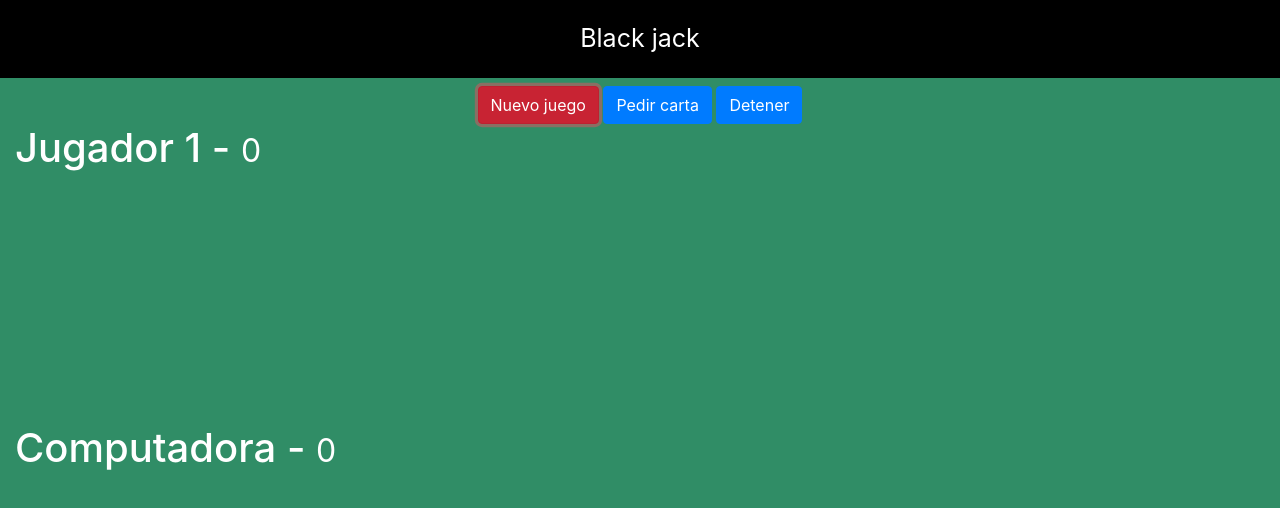
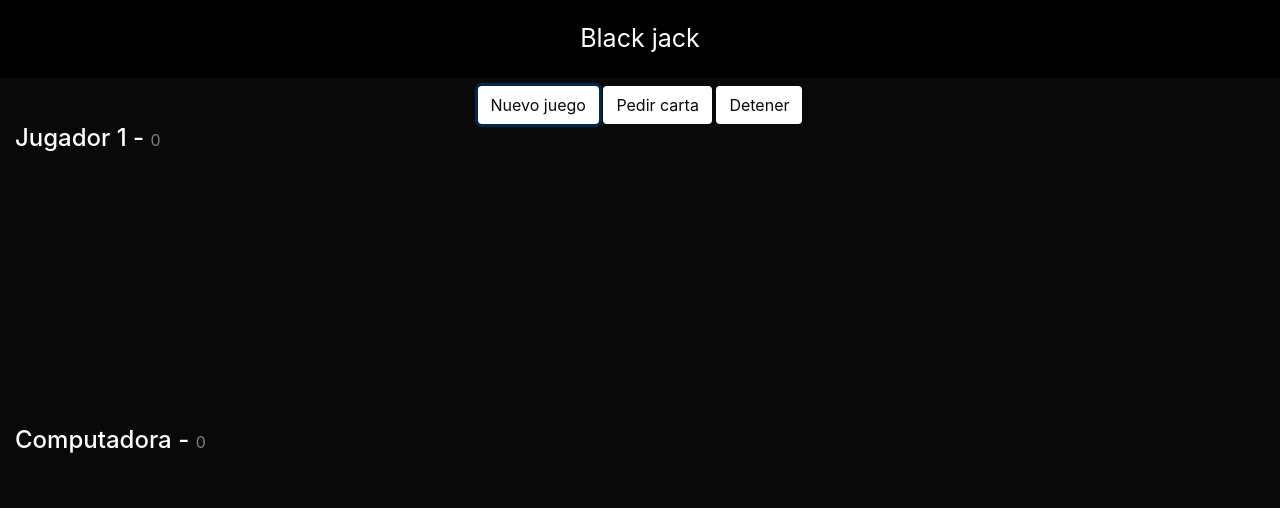
Before and after one commit to SusanaLab/Black-Jack, a plain HTML site: page index.html in a window 1280 px wide. Both pictures are taken after a click on the button "Nuevo juego". Drawn offline with nearby package versions, Linux system fonts and the light colour scheme.

Commit message:
estilos actualizados

```diff
--- a/css/styles.css
+++ b/css/styles.css
@@ -1,23 +1,51 @@
-html, body{
-margin:0px;
-background-color: #308d66;
-color: white;
+html, body {
+    margin: 0px;
+    background-color: #090909;
+    color: white;
 }
 
-.titulo{
-    text-align:center;
-    background-color:black;
+
+.titulo {
+    text-align: center;
+    background-color: black;
     color: white;
-    padding:20px;
+    padding: 20px;
     font-size: 25px;
 }
+
 .carta {
-  position: relative;
+    position: relative;
     width: 150px;
-    left:100px;
-    margin-left: -95;
+    left: 100px;
+    margin-left: -75px;
+}
 
+#computadora-cartas, #jugador-cartas {
+    height: 240px;
 }
-#computadora-cartas, #jugador-cartas{
-    height:220px;
+.contenedor-cartas {
+    display: flex;
+    justify-content: space-around;
+    margin-top: 20px;
 }
+.divCartas {
+    height: 240px;
+    display: flex;
+    justify-content: center;
+    align-items: center;
+}
+/* styles.css */
+
+h1 {
+    font-size: 24px;
+    margin-bottom: 10px;
+}
+
+h1 small {
+    font-size: 16px;
+    color: gray;
+}
+.btn{
+    background-color: rgb(255, 255, 255);
+    color: #090909;
+}
--- a/index.html
+++ b/index.html
@@ -3,25 +3,28 @@
 <head>
     <meta charset="UTF-8">
     <meta name="viewport" content="width=device-width, initial-scale=1.0">
+    <link rel="icon" href="card.png" type="image/x-icon">
+
     <title>Black Jack</title>
+
     <link rel="stylesheet" href="https://cdn.jsdelivr.net/npm/bootstrap@4.4.1/dist/css/bootstrap.min.css" integrity="sha384-Vkoo8x4CGsO3+Hhxv8T/Q5PaXtkKtu6ug5TOeNV6gBiFeWPGFN9MuhOf23Q9Ifjh" crossorigin="anonymous">
     <link rel="stylesheet" href="css/styles.css">
 </head>
 <body>
     <header class="titulo">Black jack</header>
     <div class="row mt-2">
-<div class="col text-center">
-<button id="btnNuevo" class="btn btn-danger"> Nuevo juego</button>
-<button id="btnPedir" class="btn btn-primary"> Pedir carta</button>
-<button id="btnDetener" class="btn btn-primary"> Detener </button>
+<div id="divBotones" class="col text-center">
+<button id="btnNuevo" class="btn "> Nuevo juego</button>
+<button id="btnPedir" disabled="disabled" class="btn "> Pedir carta</button>
+<button id="btnDetener" disabled="disabled" class="btn "> Detener </button>
 
 </div>
     </div>
 
 <div class="row container">
     <div class="col">
-        <h1> Jugador 1 - <small id="puntos"> 0 </small></h1>
-        <div id="jugador-cartas">
+        <h1> Jugador 1 - <small> 0 </small></h1>
+        <div id="jugador-cartas" class="divCartas">
      <!--        <img src="assets/cartas/2C.png" class="carta"> -->
         </div>
     </div>
@@ -29,12 +32,17 @@
 <div class="row container mt-4">
     <div class="col">
         <h1> Computadora - <small> 0 </small></h1>
-        <div id="computadora-cartas">
+        <div id="computadora-cartas" class="divCartas">
          <!--    <img src="assets/cartas/3C.png" class="carta"> -->
         </div>
     </div>
 </div>
 <script src="js/underscore-min.js"></script>
     <script src="js/juego.js"></script>
+    <script>
+      document.querySelector('#btnNuevo').addEventListener('click', () => {
+    miModulo.nuevoJuego();
+})
+    </script>
 </body>
 </html>
--- a/js/juego.js
+++ b/js/juego.js
@@ -1,23 +1,42 @@
+const miModulo = (() => {
+    'use strict';
+
     let deck         = [];
-const tipos      = ['C','D','H','S'];
-const especiales = ['A','J','Q','K'];
+    const tipos      = ['C','D','H','S'],
+          especiales = ['A','J','Q','K'];
 
-let puntosJugador = 0,
-    puntosComputadora = 0;
+    let puntosJugadores = [];
 
     // Referencias del HTML
-const btnPedir   = document.querySelector('#btnPedir');
-const btnDetener = document.querySelector('#btnDetener');
-const btnNuevo   = document.querySelector('#btnNuevo');
+    const btnPedir   = document.querySelector('#btnPedir'),
+          btnDetener = document.querySelector('#btnDetener'),
+          btnNuevo   = document.querySelector('#btnNuevo');
 
-const divCartasJugador     = document.querySelector('#jugador-cartas');
-const divCartasComputadora = document.querySelector('#computadora-cartas');
+    const divCartasJugadores = document.querySelectorAll('.divCartas'),
+          puntosHTML = document.querySelectorAll('small');
 
-const puntosHTML = document.querySelectorAll('small');
+
+    // Esta función inicializa el juego
+    const inicializarJuego = ( numJugadores = 2 ) => {
+        deck = crearDeck();
+
+        puntosJugadores = [];
+        for( let i = 0; i< numJugadores; i++ ) {
+            puntosJugadores.push(0);
+        }
+
+        puntosHTML.forEach( elem => elem.innerText = 0 );
+        divCartasJugadores.forEach( elem => elem.innerHTML = '' );
+
+        btnPedir.disabled   = false;
+        btnDetener.disabled = false;
+
+    }
 
     // Esta función crea un nuevo deck
     const crearDeck = () => {
 
+        deck = [];
         for( let i = 2; i <= 10; i++ ) {
             for( let tipo of tipos ) {
                 deck.push( i + tipo);
@@ -29,54 +48,43 @@ const crearDeck = () => {
                 deck.push( esp + tipo);
             }
         }
-    // console.log( deck );
-    deck = _.shuffle( deck );
-    console.log( deck );
-    return deck;
+        return _.shuffle( deck );;
     }
-
-crearDeck();
-
 
     // Esta función me permite tomar una carta
     const pedirCarta = () => {
-
         if ( deck.length === 0 ) {
             throw 'No hay cartas en el deck';
         }
-    const carta = deck.pop();
-    return carta;
+        return deck.pop();
     }
 
-// pedirCarta();
     const valorCarta = ( carta ) => {
-
         const valor = carta.substring(0, carta.length - 1);
         return ( isNaN( valor ) ) ?
                 ( valor === 'A' ) ? 11 : 10
                 : valor * 1;
     }
 
-// turno de la computadora
-const turnoComputadora = ( puntosMinimos ) => {
+    // Turno: 0 = primer jugador y el último será la computadora
+    const acumularPuntos = ( carta, turno ) => {
+        puntosJugadores[turno] = puntosJugadores[turno] + valorCarta( carta );
+        puntosHTML[turno].innerText = puntosJugadores[turno];
+        return puntosJugadores[turno];
+    }
 
-    do {
-        const carta = pedirCarta();
+    const crearCarta = ( carta, turno ) => {
 
-        puntosComputadora = puntosComputadora + valorCarta( carta );
-        puntosHTML[1].innerText = puntosComputadora;
-
-        // <img class="carta" src="assets/cartas/2C.png">
         const imgCarta = document.createElement('img');
         imgCarta.src = `assets/cartas/${ carta }.png`; //3H, JD
         imgCarta.classList.add('carta');
-        divCartasComputadora.append( imgCarta );
+        divCartasJugadores[turno].append( imgCarta );
 
-        if( puntosMinimos > 21 ) {
-            break;
     }
 
-    } while(  (puntosComputadora < puntosMinimos)  && (puntosMinimos <= 21 ) );
+    const determinarGanador = () => {
+
+        const [ puntosMinimos, puntosComputadora ] = puntosJugadores;
 
         setTimeout(() => {
             if( puntosComputadora === puntosMinimos ) {
@@ -89,6 +97,22 @@ const turnoComputadora = ( puntosMinimos ) => {
                 alert('Computadora Gana')
             }
         }, 100 );
+
+    }
+
+    // turno de la computadora
+    const turnoComputadora = ( puntosMinimos ) => {
+
+        let puntosComputadora = 0;
+
+        do {
+            const carta = pedirCarta();
+            puntosComputadora = acumularPuntos(carta, puntosJugadores.length - 1 );
+            crearCarta(carta, puntosJugadores.length - 1 );
+
+        } while(  (puntosComputadora < puntosMinimos)  && (puntosMinimos <= 21 ) );
+
+        determinarGanador();
     }
 
 
@@ -97,15 +121,10 @@ const turnoComputadora = ( puntosMinimos ) => {
     btnPedir.addEventListener('click', () => {
 
         const carta = pedirCarta();
+        const puntosJugador = acumularPuntos( carta, 0 );
 
-    puntosJugador = puntosJugador + valorCarta( carta );
-    puntosHTML[0].innerText = puntosJugador;
+        crearCarta( carta, 0 );
 
-    // <img class="carta" src="assets/cartas/2C.png">
-    const imgCarta = document.createElement('img');
-    imgCarta.src = `assets/cartas/${ carta }.png`; //3H, JD
-    imgCarta.classList.add('carta');
-    divCartasJugador.append( imgCarta );
 
         if ( puntosJugador > 21 ) {
             console.warn('Lo siento mucho, perdiste');
@@ -127,25 +146,184 @@ btnDetener.addEventListener('click', () => {
         btnPedir.disabled   = true;
         btnDetener.disabled = true;
 
-    turnoComputadora( puntosJugador );
+        turnoComputadora( puntosJugadores[0] );
     });
 
-btnNuevo.addEventListener('click', () => {
+    // btnNuevo.addEventListener('click', () => {
 
-    console.clear();
-    deck = [];
-    deck = crearDeck();
+    //     inicializarJuego();
 
-    puntosJugador     = 0;
-    puntosComputadora = 0;
+    // });
 
-    puntosHTML[0].innerText = 0;
-    puntosHTML[1].innerText = 0;
 
-    divCartasComputadora.innerHTML = '';
-    divCartasJugador.innerHTML = '';
+    return {
+        nuevoJuego: inicializarJuego
+    };
+
+})();
+
+
+
+
+
+
+
+
+
+/* //sss
+
+const miModulo= (()=>{
+    'use strict'
+let deck         = [];
+const tipos      = ['C','D','H','S'],
+     especiales = ['A','J','Q','K'];
+
+let puntosJugadores = [];
+
+// Referencias del HTML
+const btnPedir   = document.querySelector('#btnPedir'),
+ btnDetener = document.querySelector('#btnDetener'),
+ btnNuevo   = document.querySelector('#btnNuevo');
+
+const divCartasJugadores= document.querySelectorAll('.divCartas'),
+ puntosHTML = document.querySelectorAll('small');
+
+const inicializarJuego = (numJugadores = 2) => {
+  deck =   crearDeck();
+  puntosJugadores = [];
+
+  for ( let i = 0; i<numJugadores; i++){
+    puntosJugadores.push(0)
+  }
+ puntosHTML.forEach(elem => elem.innerText = 0 );
+ divCartasJugadores.forEach(elem => elem.innerHTML = '');
 
     btnPedir.disabled   = false;
     btnDetener.disabled = false;
 
+}
+
+
+// Esta función crea un nuevo deck
+const crearDeck = () => {
+deck = [];
+    for( let i = 2; i <= 10; i++ ) {
+        for( let tipo of tipos ) {
+            deck.push( i + tipo);
+        }
+    }
+
+    for( let tipo of tipos ) {
+        for( let esp of especiales ) {
+            deck.push( esp + tipo);
+        }
+    }
+
+    return _.shuffle( deck );
+}
+
+crearDeck();
+
+
+// Esta función me permite tomar una carta
+const pedirCarta = () => {
+
+    if ( deck.length === 0 ) {
+        throw 'No hay cartas en el deck';
+    }
+
+    return  deck.pop();
+}
+
+
+const valorCarta = ( carta ) => {
+
+    const valor = carta.substring(0, carta.length - 1);
+    return ( isNaN( valor ) ) ?
+            ( valor === 'A' ) ? 11 : 10
+            : valor * 1;
+}
+// El primer turno(0) del primer jugador y el ultimo sera de computadora
+const acumularPuntos = (carta, turno) =>{
+    puntosJugadores[turno] = puntosJugadores[turno] + valorCarta(carta);
+    puntosHTML[turno].innerText = puntosJugadores[turno];
+    return puntosJugadores[turno]
+}
+
+const crearCarta = (carta, turno)=>{
+    const imgCarta = document.createElement('img');
+imgCarta.src = `assets/cartas/${ carta }.png`; //3H, JD
+imgCarta.classList.add('carta');
+divCartasJugadores[turno].append(imgCarta)
+}
+
+const determinarGanador = ()=>{
+    const [puntosMinimos, puntosComputadora] = puntosJugadores;
+
+        setTimeout(() => {
+        if( puntosComputadora === puntosMinimos ) {
+            alert('Nadie gana :(');
+        } else if ( puntosMinimos > 21 ) {
+            alert('Computadora gana')
+        } else if( puntosComputadora > 21 ) {
+            alert('Jugador Gana');
+        } else {
+            alert('Computadora Gana')
+        }
+    }, 100 );
+}
+// turno de la computadora
+const turnoComputadora = ( puntosMinimos ) => {
+let puntosComputadora = 0;
+    do {
+        const carta = pedirCarta();
+puntosComputadora = acumularPuntos(carta, puntosJugadores.length-1);
+
+   crearCarta(carta, puntosJugadores.length-1)
+
+    } while(  (puntosComputadora < puntosMinimos)  && (puntosMinimos <= 21 ) );
+
+ determinarGanador();
+}
+
+
+
+// Eventos
+btnPedir.addEventListener('click', () => {
+
+    const carta = pedirCarta();
+   const puntosJugador =  acumularPuntos(carta, 0)
+
+crearCarta(carta, 0 );
+
+
+    if ( puntosJugador > 21 ) {
+        console.warn('Lo siento mucho, perdiste');
+        btnPedir.disabled   = true;
+        btnDetener.disabled = true;
+        turnoComputadora( puntosJugador );
+
+    } else if ( puntosJugador === 21 ) {
+        console.warn('21, genial!');
+        btnPedir.disabled   = true;
+        btnDetener.disabled = true;
+        turnoComputadora( puntosJugador );
+    }
+
 });
+
+
+btnDetener.addEventListener('click', () => {
+    btnPedir.disabled   = true;
+    btnDetener.disabled = true;
+
+    turnoComputadora( puntosJugador [0]);
+});
+
+return{
+    nuevoJuego: inicializarJuego
+}
+})();
+
+
+ */
```
Also changed, not shown: card.png (added). Lines whose indentation alone changed are shown as unchanged.
